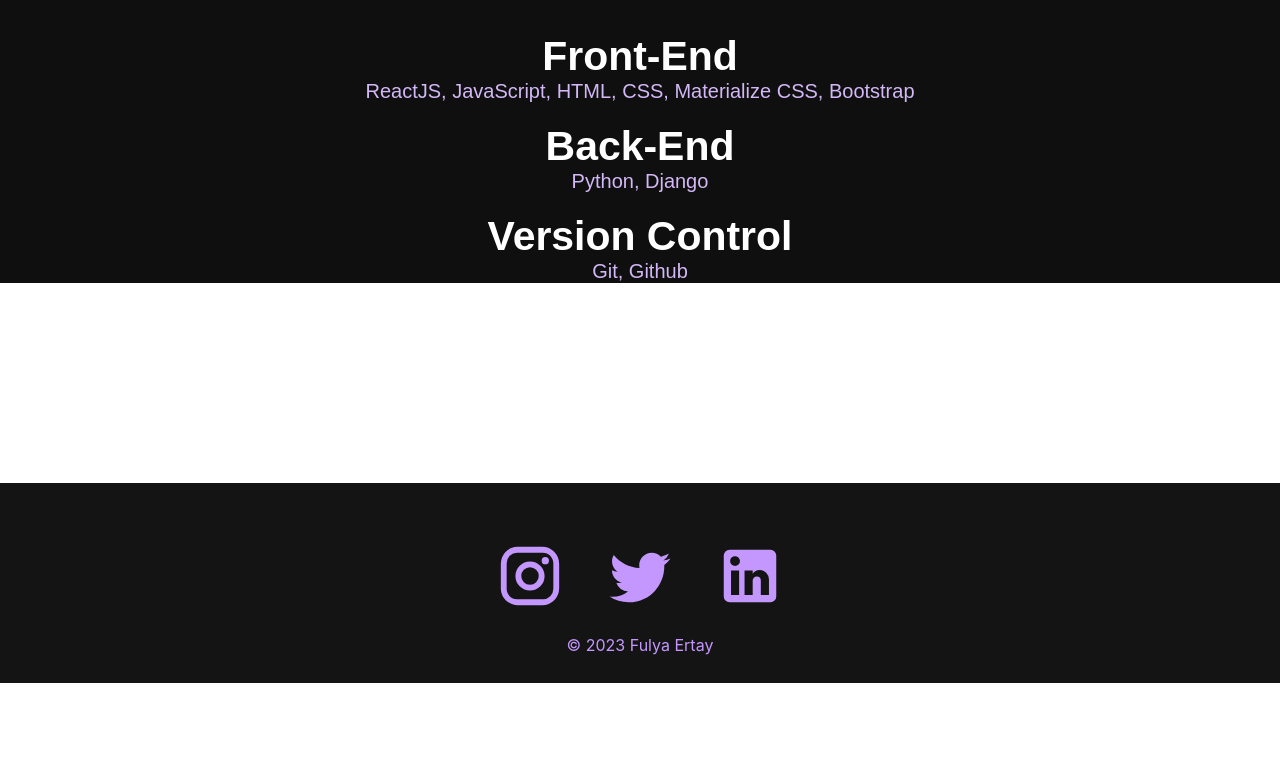
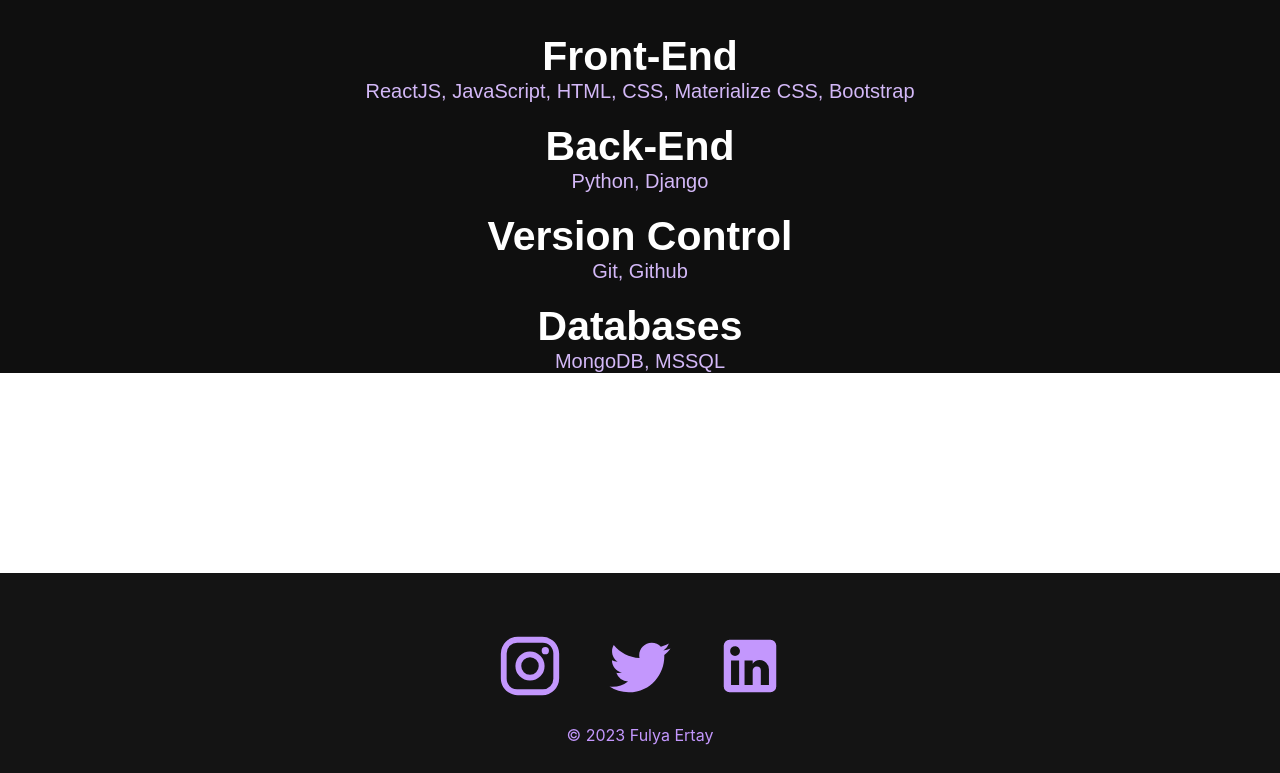
Before and after one commit to fulyaertay/react-personal-portfolio, a React (Create React App) app: page / in a window 1280 px wide. Shown: the part 887-1660 px from the top of the page. Before the commit the page ends 1570 px from the top, so only its background shows below. Built offline with nearby package versions, Linux system fonts and the light colour scheme.

Commit message:
feat: update home page

```diff
--- a/src/pages/Home.js
+++ b/src/pages/Home.js
@@ -29,6 +29,10 @@ function Home() {
             <h3>Version Control</h3>
             <span>Git, Github</span>
           </li>
+          <li className='item'>
+            <h3>Databases</h3>
+            <span>MongoDB, MSSQL</span>
+          </li>
         </ol>
       </div>
     </div>
```
